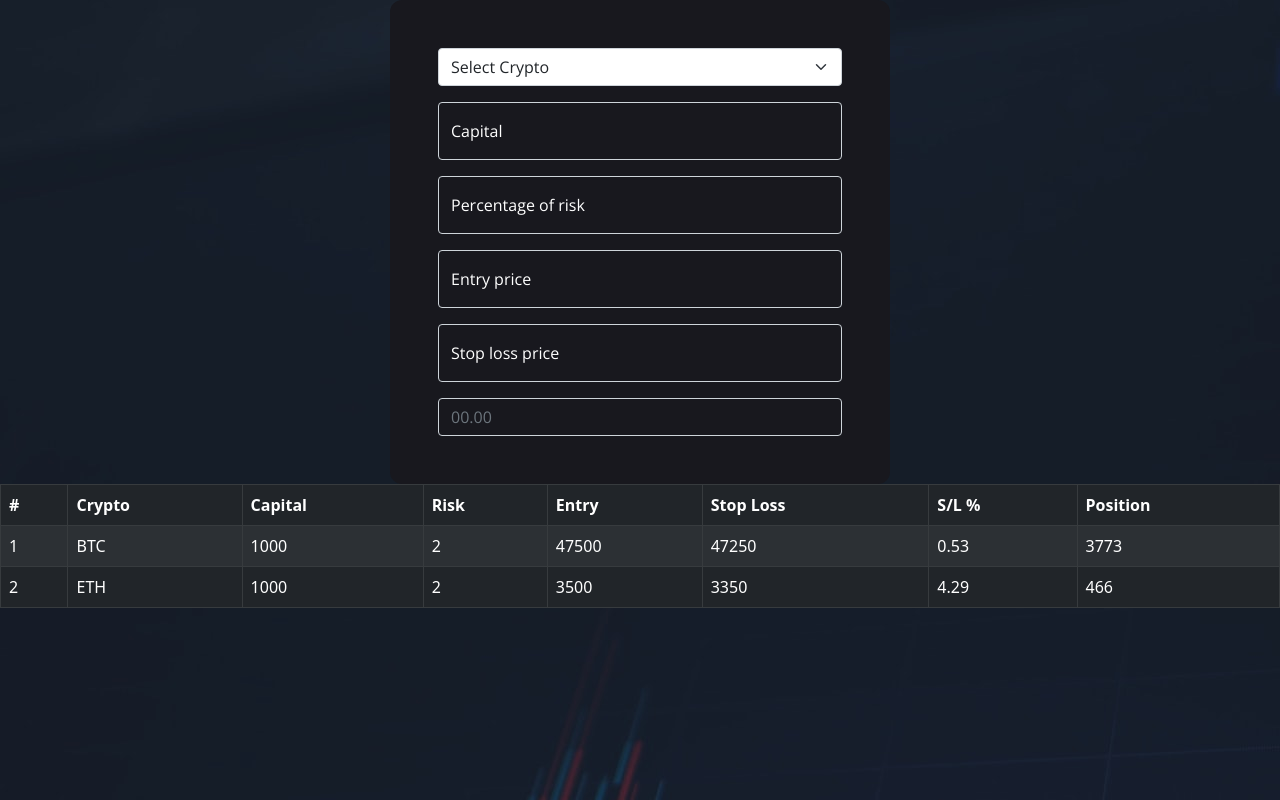
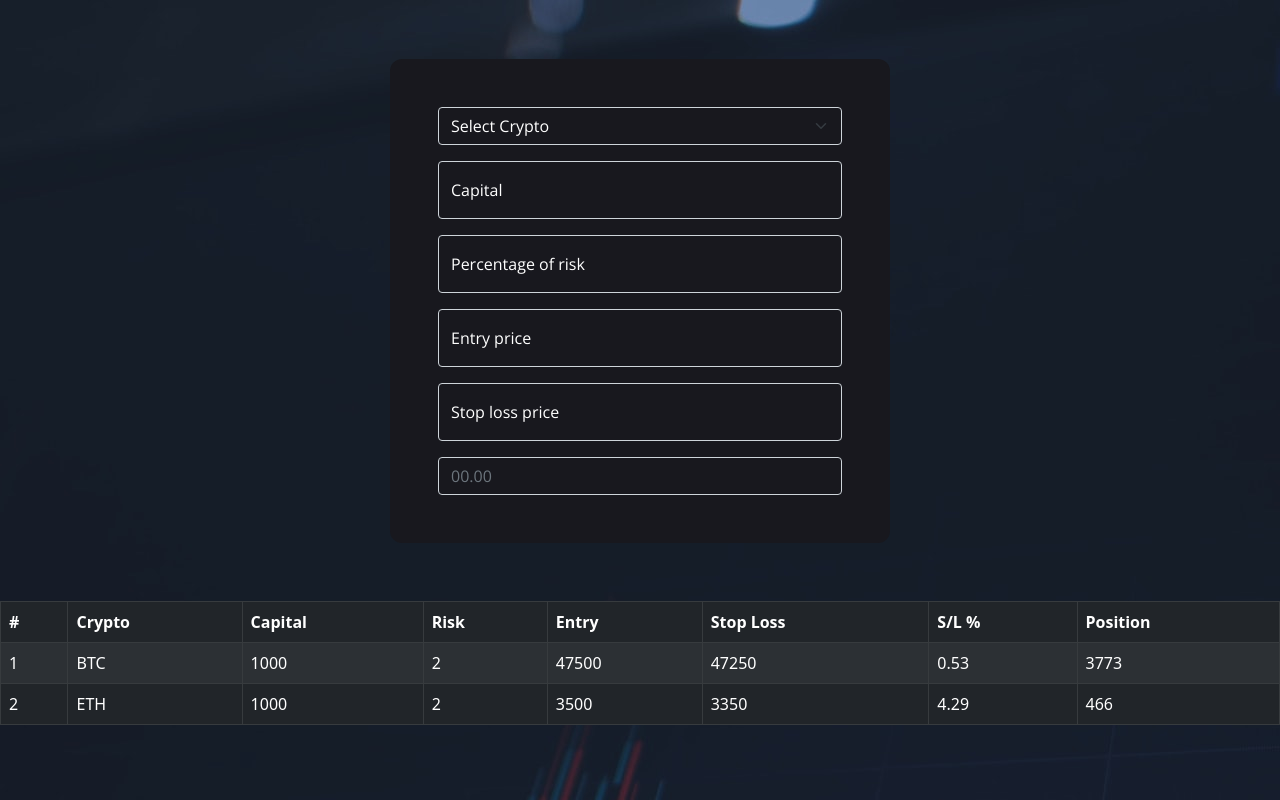
Before and after one commit to leplerjacob/position-calculator, a React (Create React App) app: page / in a window 1280 px wide. Built offline with nearby package versions, Linux system fonts and the light colour scheme.

Commit message:
apply style to new input and flex adjustments

```diff
--- a/src/App.css
+++ b/src/App.css
@@ -15,10 +15,11 @@ Form {
 .App {
     background: url('./images/pa-background.jpg') no-repeat;
     height: 100vh;
+    min-height: 500px;
     display: flex;
     flex-direction: column;
     align-items: center;
-
+    justify-content: space-evenly;
 }
 
 .form {
@@ -29,13 +30,14 @@ Form {
   border-radius: 0.75rem;
 }
 
-.form-control:focus {
+.form-input:focus {
   border-color: var(--primary);
   box-shadow: inset 0 1px 1px var(--primary), 0 0 15px var(--primary);
   background: var(--dark);
   color: var(--light);
 }
 
-.form-control {
+.form-input {
   background-color: var(--dark);
+  color: var(--light)
 }
```
